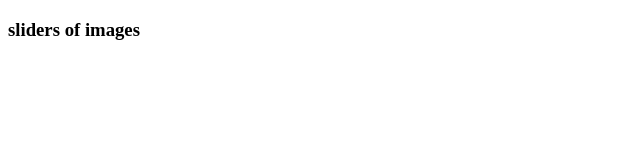
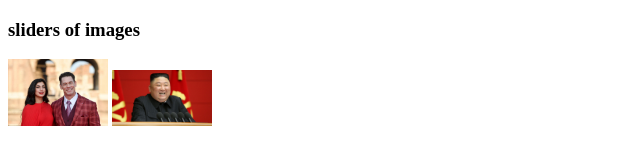
Before and after one commit to shajedul4D/My--fourth-repo, a plain HTML site: page index.html in a window 1280 px wide. Shown: the whole page, without its empty margins (0-640 px from the left). Drawn offline with Linux system fonts and the light colour scheme; files that its build step writes are made by us from their sources.

Commit message:
added two pictures

```diff
--- a/index.html
+++ b/index.html
@@ -8,5 +8,7 @@
 </head>
 <body>
      <h3>sliders of images</h3>
+     <img src="images/gettyimages.png.jpg" alt="">
+     <img src="images/kim.jpg.jpg" alt="">
 </body>
 </html>
--- a/styles/sliders.css
+++ b/styles/sliders.css
@@ -0,0 +1,3 @@
+img{
+    width: 100px;
+}
```
